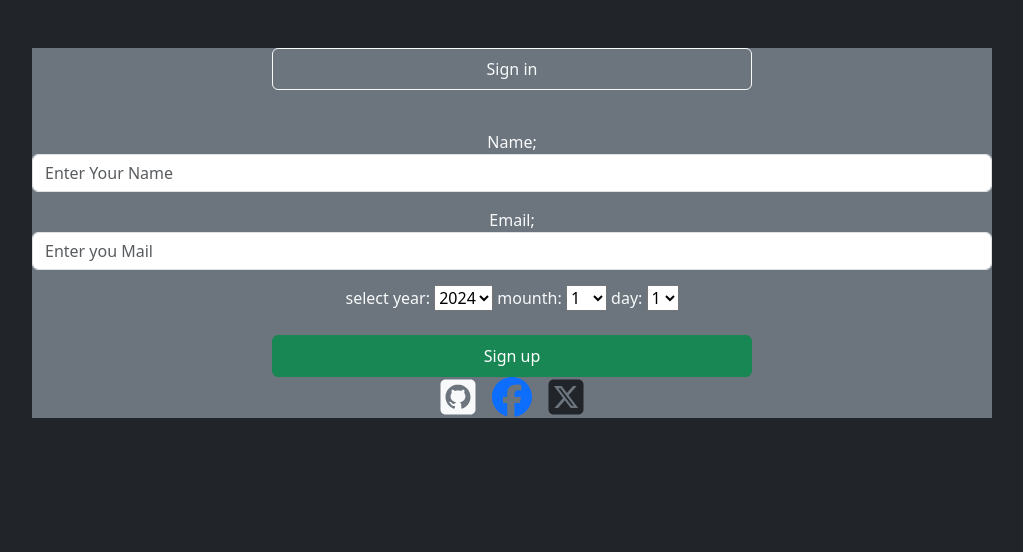
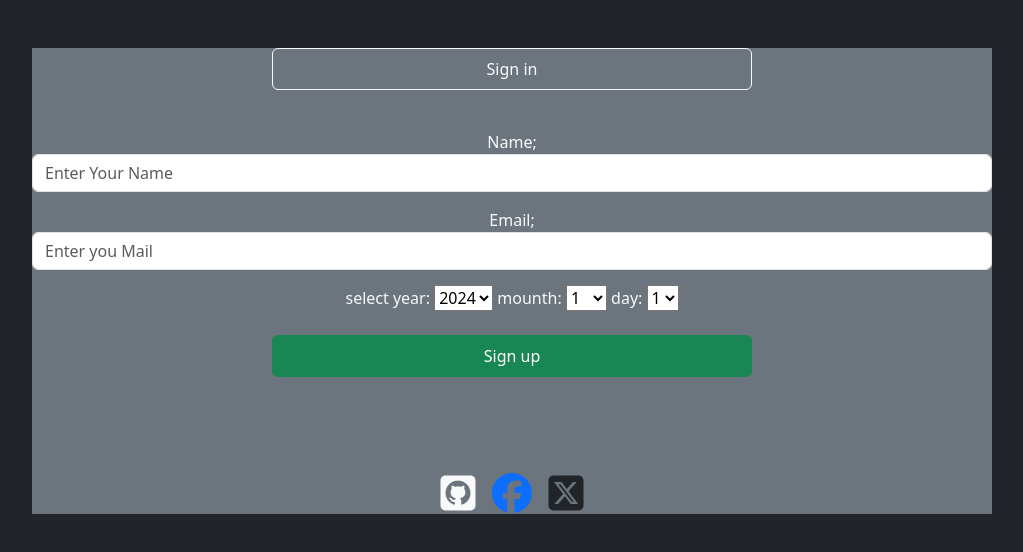
Before and after one commit to Mohamedwagdy13/form, a plain HTML site: page index.html in a window 1280 px wide. Shown: the whole page, without its empty margins (128-1151 px from the left). Drawn offline with nearby package versions, Linux system fonts and the light colour scheme.

Commit message:
index.html

```diff
--- a/index.html
+++ b/index.html
@@ -40,8 +40,8 @@
             </select><br> <br>
             <button type="button" class="btn btn-success p-2 w-50">Sign up</button>
 
-        </form>
-        <a href="#"><i class="fa-brands fa-square-github text-light fs-1"></i></a>
+        </form><br> <br><br> <br>
+        <a href="https://github.com/Mohamedwagdy13/form/"><i class="fa-brands fa-square-github text-light fs-1"></i></a>
         <a href="#"><i class="fa-brands fa-facebook text-primary fs-1"></i></i></a>
         <a href="#"><i class="fa-brands fa-square-x-twitter text-dark fs-1"></i></a>
 
```
